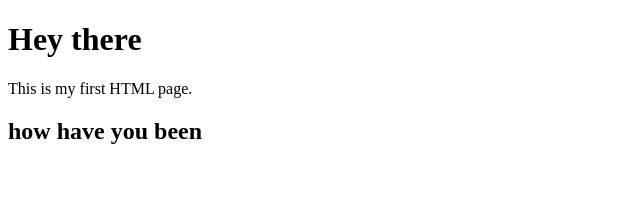
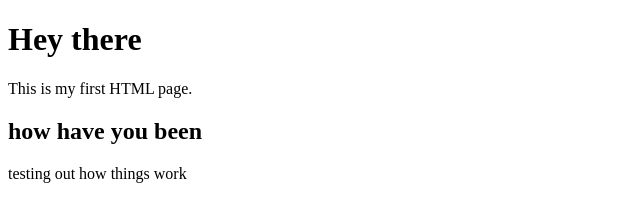
Before and after one commit to nirakarmansinghkarki-beep/my-rep7, a plain HTML site: page index.html in a window 1280 px wide. Shown: the whole page, without its empty margins (0-640 px from the left). Drawn offline with Linux system fonts and the light colour scheme.

Commit message:
Update index.html
trying to make changes

```diff
--- a/index.html
+++ b/index.html
@@ -7,5 +7,6 @@
     <h1>Hey there</h1>
     <p>This is my first HTML page.</p>
     <h2>how have you been</h2>
+    <p>testing out how things work</p>
 </body>
 </html>
```
